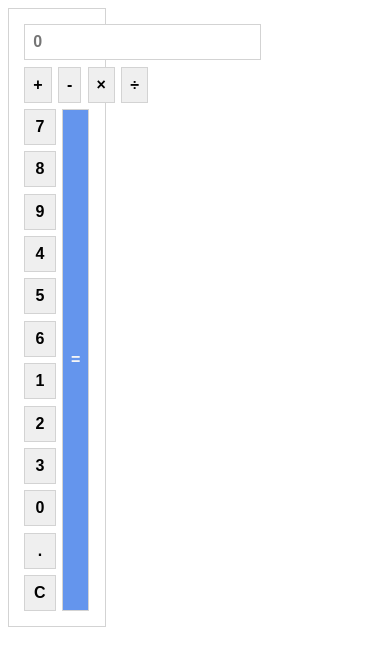
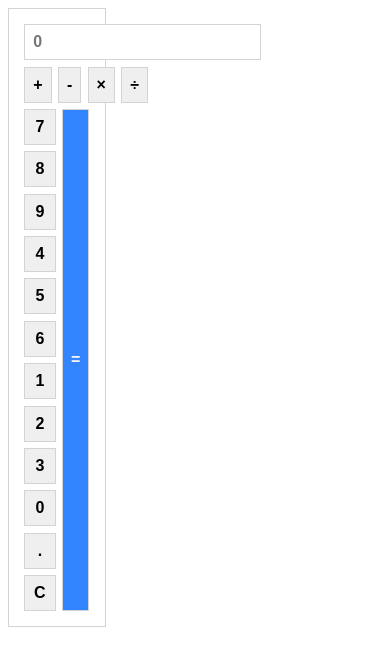
Before and after one commit to rhetesi/calculator, a plain HTML site: page index.html in a window 390 px wide. Drawn offline with Linux system fonts and the light colour scheme.

```diff
--- a/assets/calculator.css
+++ b/assets/calculator.css
@@ -1,6 +1,7 @@
 /* Initial settings */
 :root {
     --calc-border: 1px lightgrey solid;
+    --bg-color-primary-blue: rgba(0, 102, 255, .8);
 }
 
 * {
@@ -72,19 +73,23 @@ body {
 
 .btn__equal {
     align-self: stretch; /* vagy a befoglaló div-jében 'align-item: stretch', viszont az minden elemre vonatkozik. */
-    background-color: cornflowerblue;
+    background-color: var(--bg-color-primary-blue);
     color: whitesmoke;
     flex: 25%;
 }
 
+/* .prim_test {
+    background-color: var(--bg-color-primary-blue);
+} */
+
 /*
 Kell:
-keretek színe: középszürke, 0,7-ös alpha
-gombok szövege mindkét tengelyen középre igazítva
-gombok háttérszíne:
+KÉSZ, DE MÁS keretek színe: középszürke, 0,7-ös alpha
+ALAP gombok szövege mindkét tengelyen középre igazítva
+KÉSZ gombok háttérszíne:
     normál: halványszürke
     műveleti: középszürke
     egyenlő: primary-kék
-Egyenlő gomb szöveg színe: fehér
-Egyenlő gomb 3 sornyira kinyújtva flexboxban
+KÉSZ Egyenlő gomb szöveg színe: fehér
+KÉSZ Egyenlő gomb 3 sornyira kinyújtva flexboxban
 */
```
Also changed, not shown: index.html (+11 -9 lines).
